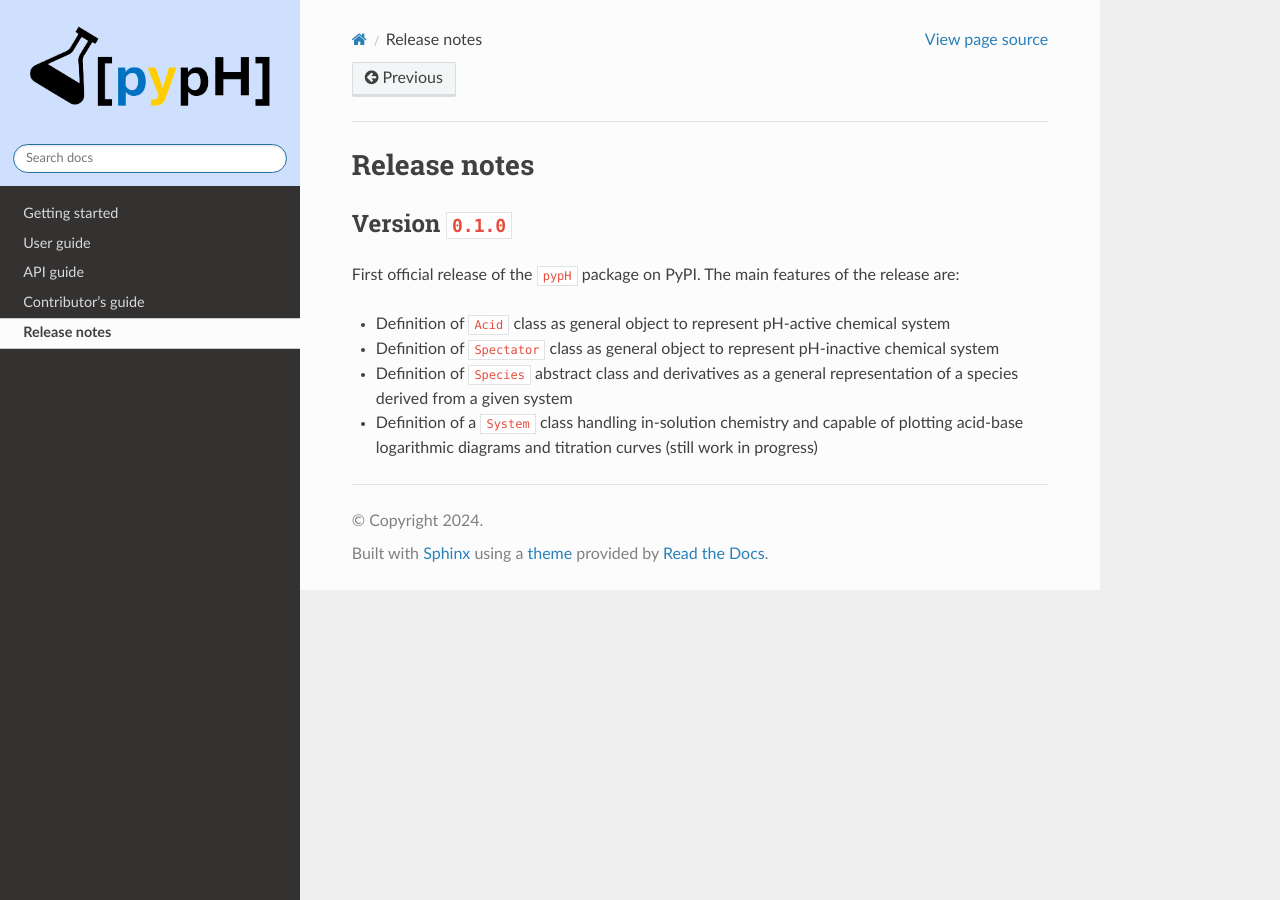
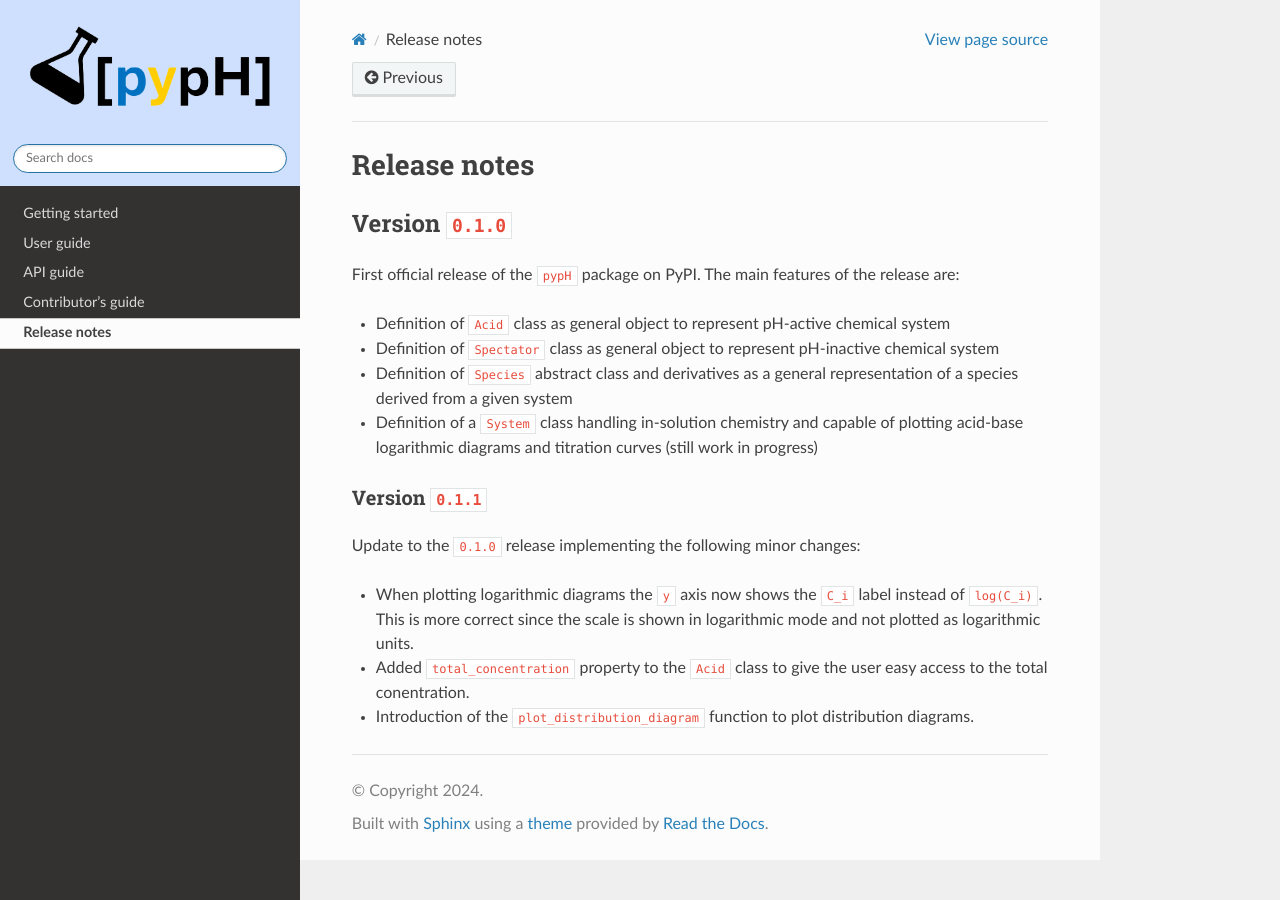
Before and after one commit to ppravatto/pypH, a Jupyter Book: the page built from docs/release-notes.md, in a window 1280 px wide. Built offline with Jupyter Book 1.0.4 settings and Sphinx 7.4.7 and the Read the Docs theme 3.1.0, drawn with Linux system fonts in a browser that asks for light colours.

Commit message:
Version bump and update to changelog

```diff
--- a/docs/release-notes.md
+++ b/docs/release-notes.md
@@ -8,3 +8,10 @@ First official release of the `pypH` package on PyPI. The main features of the r
 - Definition of `Spectator` class as general object to represent pH-inactive chemical system
 - Definition of `Species` abstract class and derivatives as a general representation of a species derived from a given system
 - Definition of a `System` class handling in-solution chemistry and capable of plotting acid-base logarithmic diagrams and titration curves (still work in progress)
+
+### Version `0.1.1`
+Update to the `0.1.0` release implementing the following minor changes:
+
+- When plotting logarithmic diagrams the `y` axis now shows the `C_i` label instead of `log(C_i)`. This is more correct since the scale is shown in logarithmic mode and not plotted as logarithmic units.
+- Added `total_concentration` property to the `Acid` class to give the user easy access to the total conentration.
+- Introduction of the `plot_distribution_diagram` function to plot distribution diagrams.
--- a/pyproject.toml
+++ b/pyproject.toml
@@ -4,7 +4,7 @@ build-backend = "setuptools.build_meta"
 
 [project]
 name = "pyph-toolkit"
-version = "0.1.0"
+version = "0.1.1"
 authors = [
   { name="Pierpaolo Pravatto" },
 ]
```
Also changed, not shown: docs/intro.md (+1 -1 lines).
